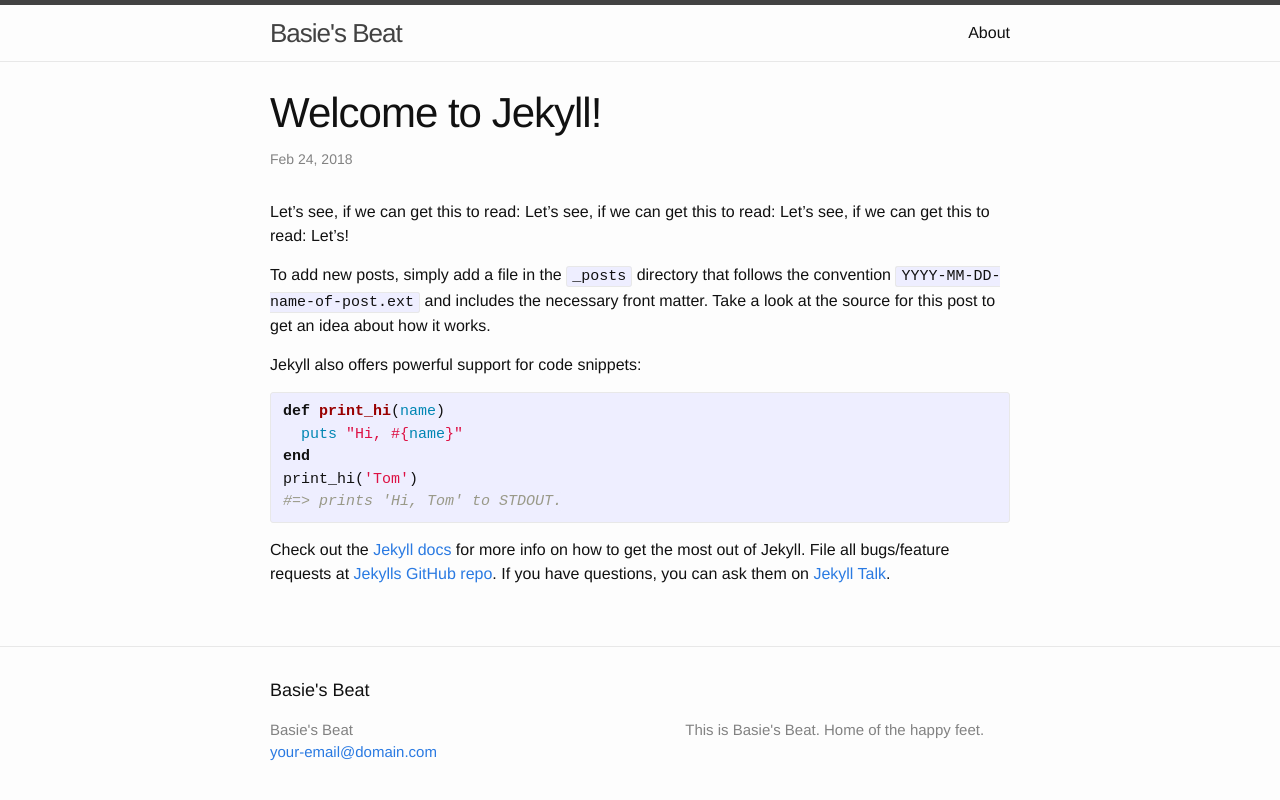
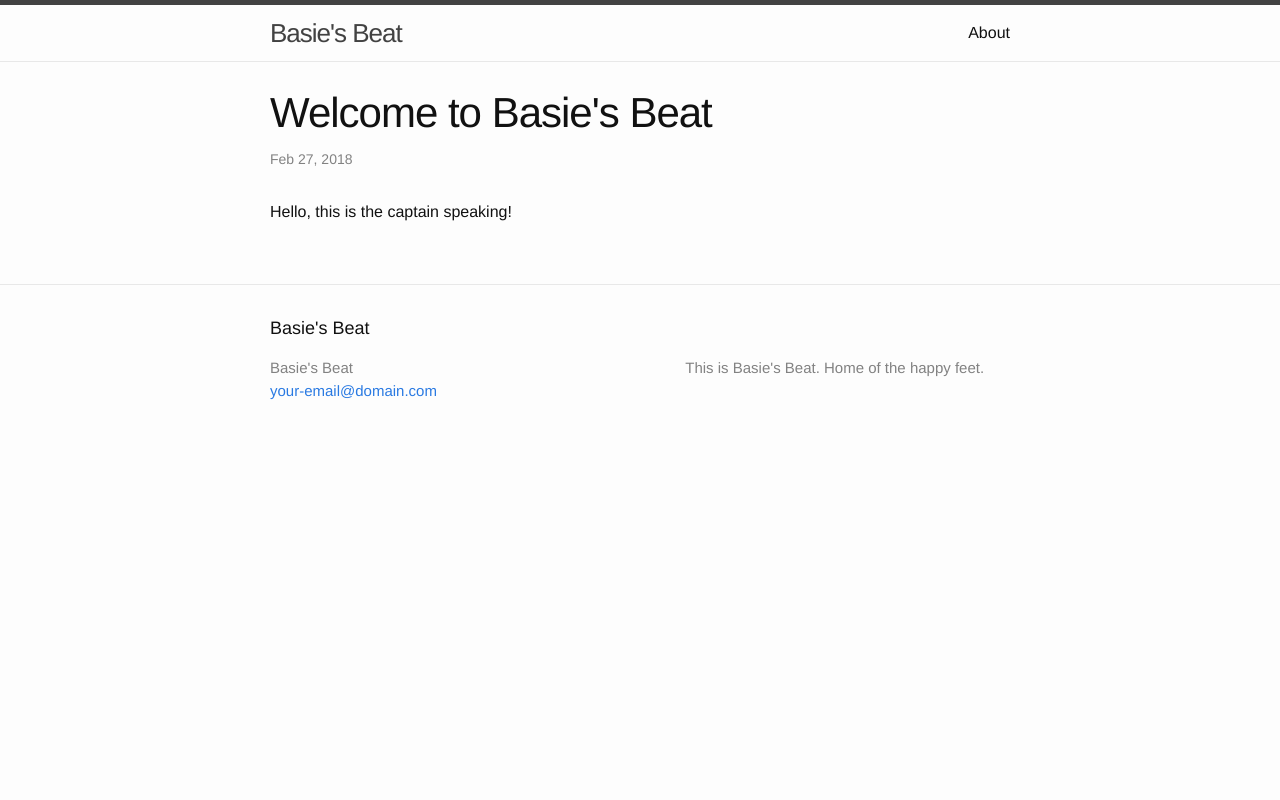
Before and after one commit to anttimogens/anttimogens.github.io, a Jekyll site: the page built from _posts/2018-02-24-welcome-to-jekyll.markdown, in a window 1280 px wide. Shown: the top 800 px of the page. Built offline with Jekyll 4.4.1, drawn with Linux system fonts in a browser that asks for light colours.

Commit message:
edit first post

```diff
--- a/_posts/2018-02-24-welcome-to-jekyll.markdown
+++ b/_posts/2018-02-24-welcome-to-jekyll.markdown
@@ -1,25 +1,8 @@
 ---
 layout: post
-title:  "Welcome to Jekyll!"
-date:   2018-02-24 06:21:40 +0000
+title:  "Welcome to Basie's Beat"
+date:   2018-02-27 06:21:40 +0000
 categories: jekyll update
 ---
-Let's see, if we can get this to read: Let's see, if we can get this to read: Let's see, if we can get this to read: Let's!
 
-To add new posts, simply add a file in the `_posts` directory that follows the convention `YYYY-MM-DD-name-of-post.ext` and includes the necessary front matter. Take a look at the source for this post to get an idea about how it works.
-
-Jekyll also offers powerful support for code snippets:
-
-{% highlight ruby %}
-def print_hi(name)
-  puts "Hi, #{name}"
-end
-print_hi('Tom')
-#=> prints 'Hi, Tom' to STDOUT.
-{% endhighlight %}
-
-Check out the [Jekyll docs][jekyll-docs] for more info on how to get the most out of Jekyll. File all bugs/feature requests at [Jekylls GitHub repo][jekyll-gh]. If you have questions, you can ask them on [Jekyll Talk][jekyll-talk].
-
-[jekyll-docs]: http://jekyllrb.com/docs/home
-[jekyll-gh]:   https://github.com/jekyll/jekyll
-[jekyll-talk]: https://talk.jekyllrb.com/
+Hello, this is the captain speaking!
```
